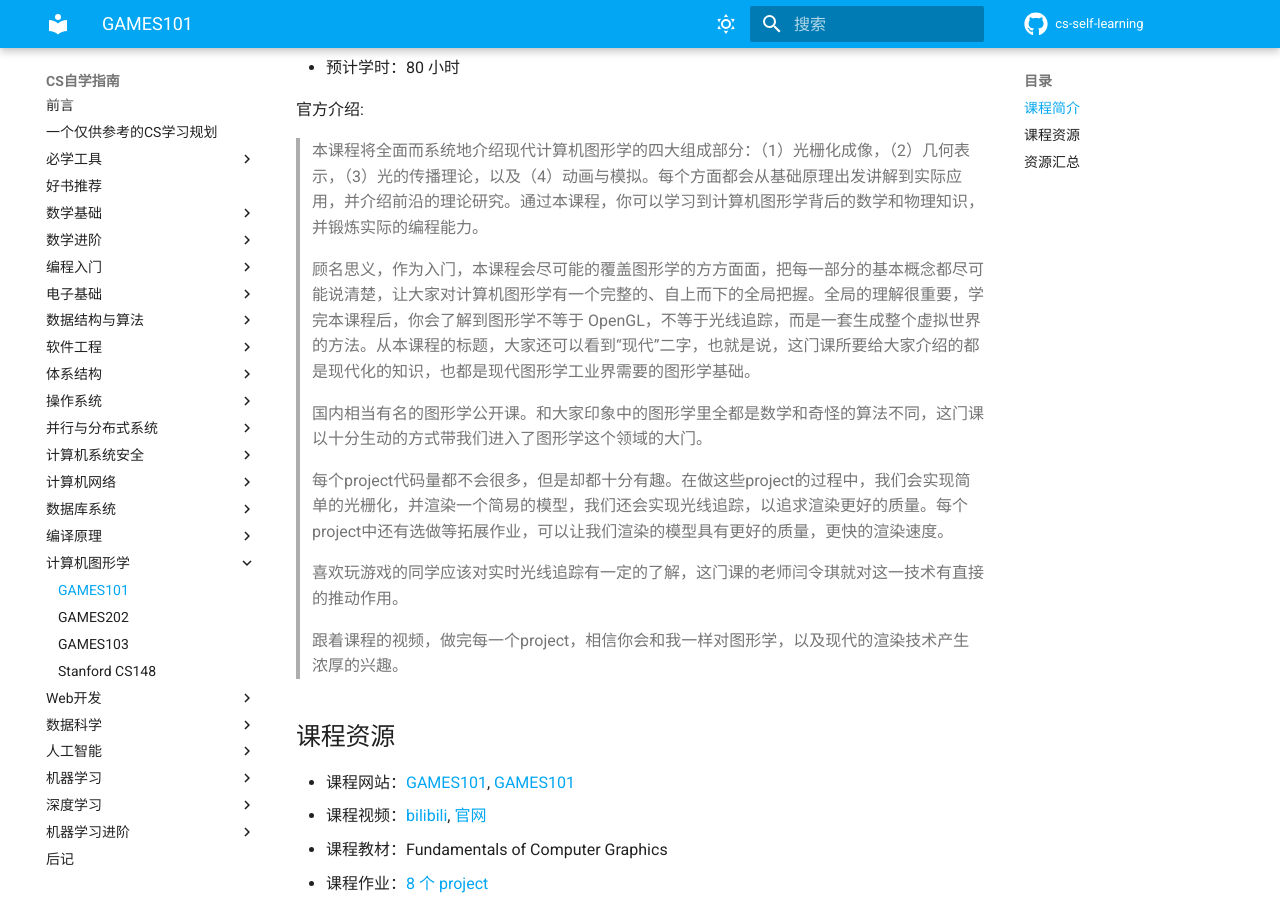
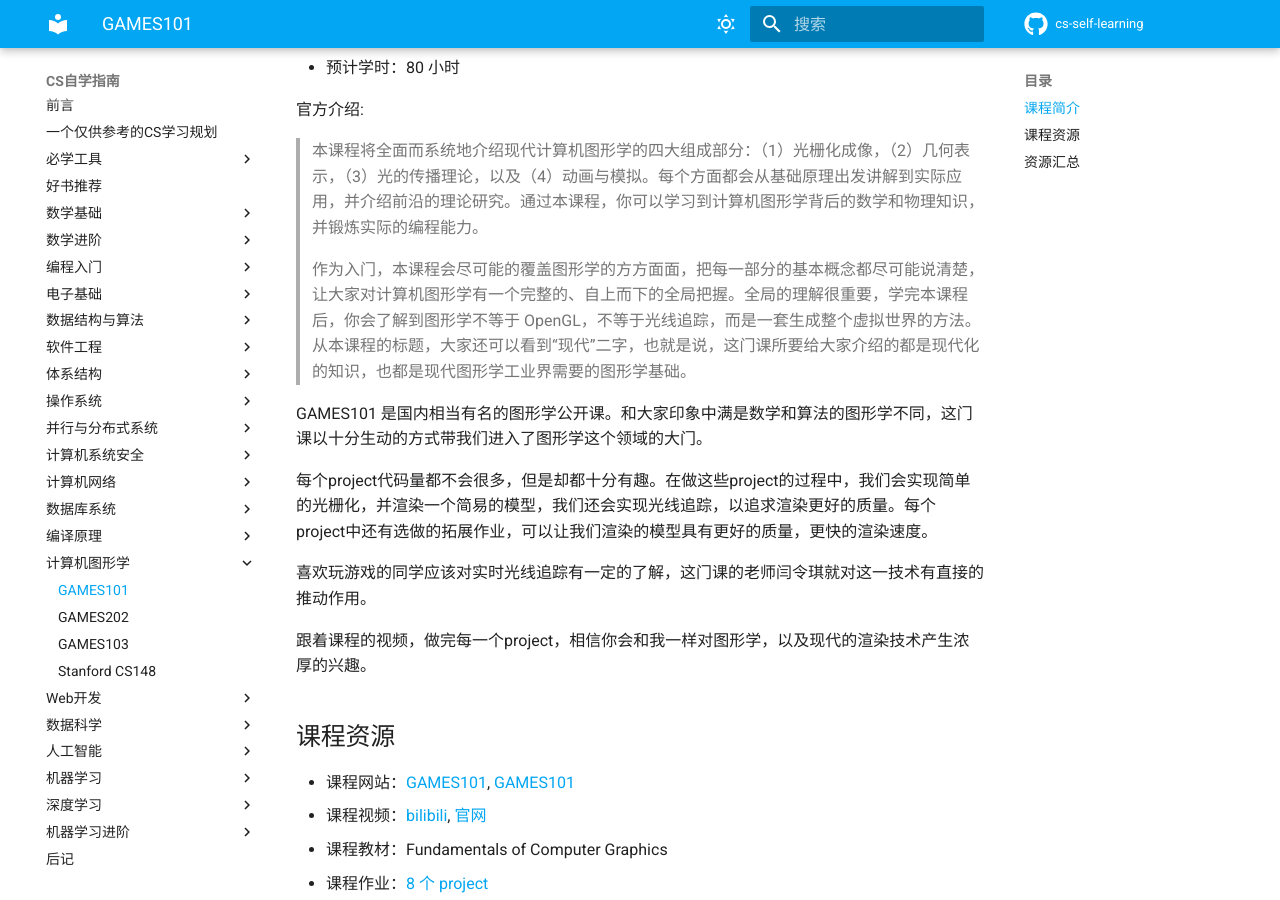
Before and after one commit to PKUFlyingPig/cs-self-learning, an MkDocs documentation site: the page built from docs/计算机图形学/GAMES101.md, in a window 1280 px wide and 900 px high, scrolled down 310 px. Built offline with MkDocs 1.6.1 and Material for MkDocs 9.7.7, drawn with Linux system fonts in a browser that asks for light colours; comment, search, counter and statistics services are not loaded.

Commit message:
[Edit] refine docs for Graphics Courses

```diff
--- a/docs/计算机图形学/GAMES101.md
+++ b/docs/计算机图形学/GAMES101.md
@@ -11,16 +11,16 @@
 官方介绍:
 
 > 本课程将全面而系统地介绍现代计算机图形学的四大组成部分：（1）光栅化成像，（2）几何表示，（3）光的传播理论，以及（4）动画与模拟。每个方面都会从基础原理出发讲解到实际应用，并介绍前沿的理论研究。通过本课程，你可以学习到计算机图形学背后的数学和物理知识，并锻炼实际的编程能力。
->
-> 顾名思义，作为入门，本课程会尽可能的覆盖图形学的方方面面，把每一部分的基本概念都尽可能说清楚，让大家对计算机图形学有一个完整的、自上而下的全局把握。全局的理解很重要，学完本课程后，你会了解到图形学不等于 OpenGL，不等于光线追踪，而是一套生成整个虚拟世界的方法。从本课程的标题，大家还可以看到“现代”二字，也就是说，这门课所要给大家介绍的都是现代化的知识，也都是现代图形学工业界需要的图形学基础。
->
-> 国内相当有名的图形学公开课。和大家印象中的图形学里全都是数学和奇怪的算法不同，这门课以十分生动的方式带我们进入了图形学这个领域的大门。
->
-> 每个project代码量都不会很多，但是却都十分有趣。在做这些project的过程中，我们会实现简单的光栅化，并渲染一个简易的模型，我们还会实现光线追踪，以追求渲染更好的质量。每个project中还有选做等拓展作业，可以让我们渲染的模型具有更好的质量，更快的渲染速度。
->
-> 喜欢玩游戏的同学应该对实时光线追踪有一定的了解，这门课的老师闫令琪就对这一技术有直接的推动作用。
->
-> 跟着课程的视频，做完每一个project，相信你会和我一样对图形学，以及现代的渲染技术产生浓厚的兴趣。
+
+> 作为入门，本课程会尽可能的覆盖图形学的方方面面，把每一部分的基本概念都尽可能说清楚，让大家对计算机图形学有一个完整的、自上而下的全局把握。全局的理解很重要，学完本课程后，你会了解到图形学不等于 OpenGL，不等于光线追踪，而是一套生成整个虚拟世界的方法。从本课程的标题，大家还可以看到“现代”二字，也就是说，这门课所要给大家介绍的都是现代化的知识，也都是现代图形学工业界需要的图形学基础。
+
+GAMES101 是国内相当有名的图形学公开课。和大家印象中满是数学和算法的图形学不同，这门课以十分生动的方式带我们进入了图形学这个领域的大门。
+
+每个project代码量都不会很多，但是却都十分有趣。在做这些project的过程中，我们会实现简单的光栅化，并渲染一个简易的模型，我们还会实现光线追踪，以追求渲染更好的质量。每个project中还有选做的拓展作业，可以让我们渲染的模型具有更好的质量，更快的渲染速度。
+
+喜欢玩游戏的同学应该对实时光线追踪有一定的了解，这门课的老师闫令琪就对这一技术有直接的推动作用。
+
+跟着课程的视频，做完每一个project，相信你会和我一样对图形学，以及现代的渲染技术产生浓厚的兴趣。
 
 ## 课程资源
 
```
Also changed, not shown: docs/计算机图形学/CS148.md (+0 -2 lines), docs/计算机图形学/GAMES103.md (+12 -12 lines), docs/计算机图形学/GAMES202.md (+2 -6 lines).
